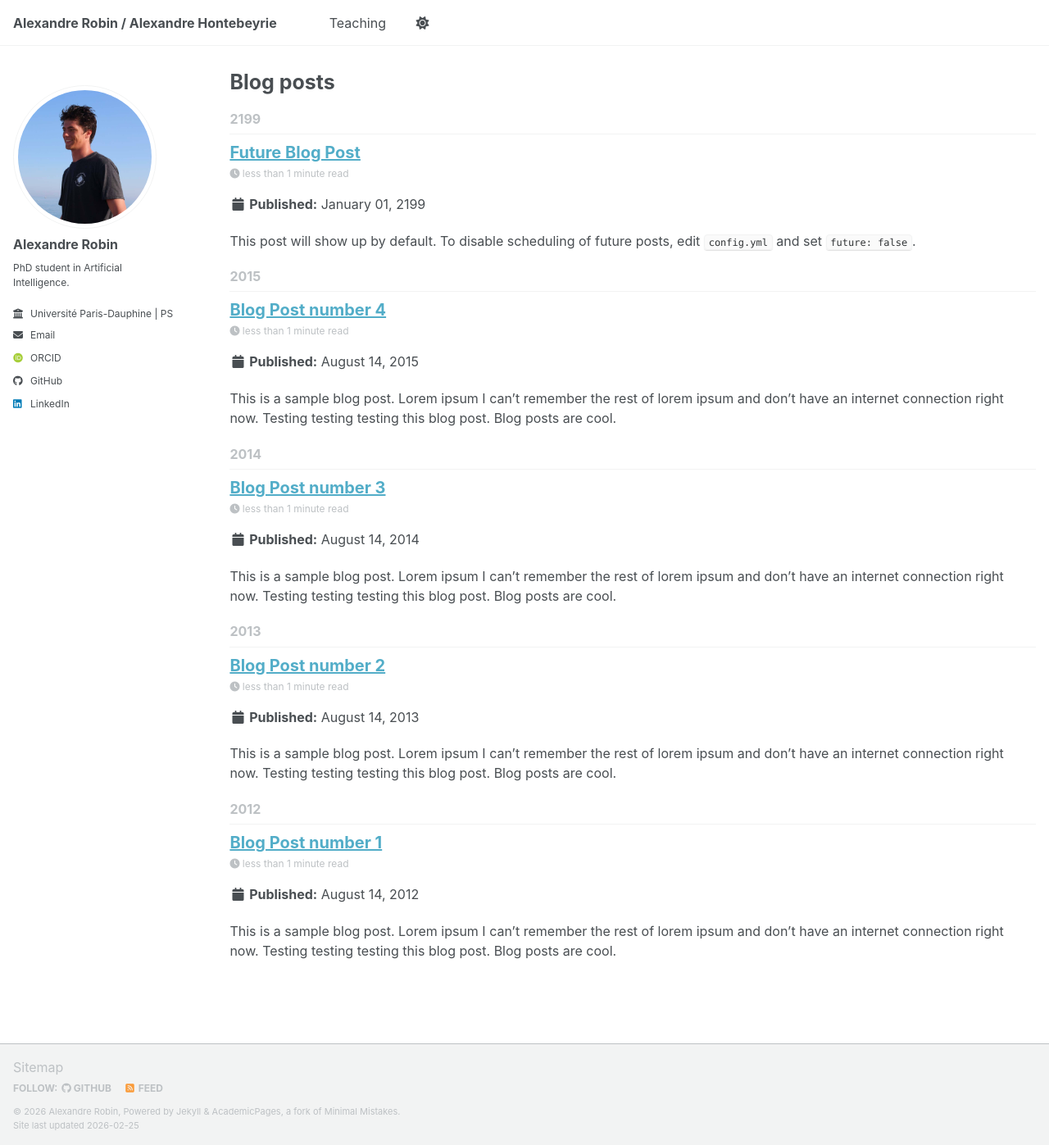
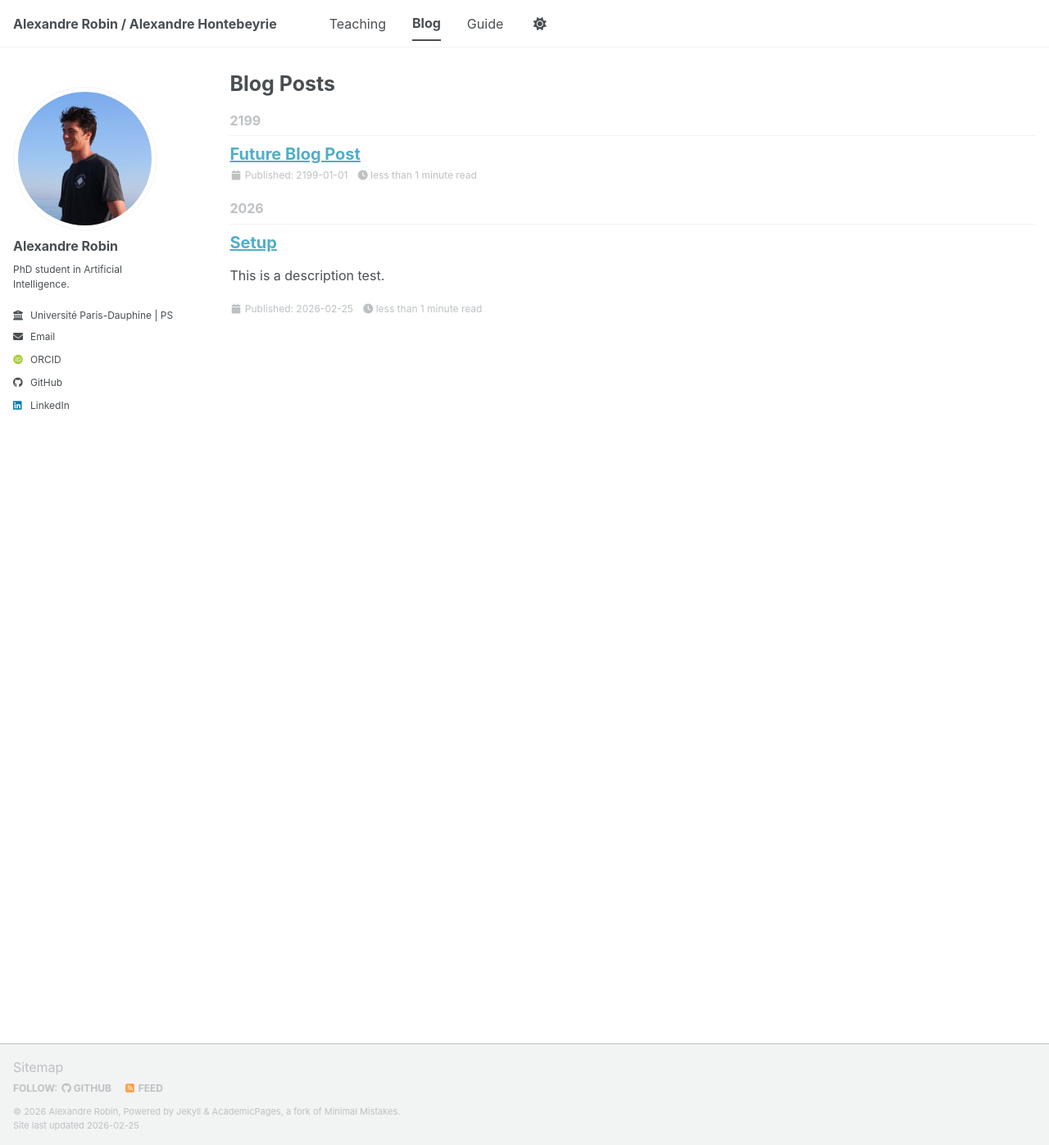
Before and after one commit to alexrob123/alexrob123.github.io, a Jekyll site: the page built from _pages/blog.html, in a window 1280 px wide and 1397 px high. Shown: the whole window at 82% size. Built offline with Jekyll 4.4.1, drawn with Linux system fonts in a browser that asks for light colours; some web fonts are replaced; a script bundle is joined from its source files by our own code; library files that are not in the unit come from our copies.

Commit message:
blog creation

```diff
--- a/_data/navigation.yml
+++ b/_data/navigation.yml
@@ -20,8 +20,8 @@ main:
   # - title: "Portfolio"
   #   url: /portfolio/
 
-  # - title: "Blog Posts"
-  #   url: /year-archive/
+  - title: "Blog"
+    url: /blog/
 
   # - title: "CV"
   #   url: /cv/
@@ -29,5 +29,5 @@ main:
   # - title: "CV"
   #   url: /cv-json/
 
-  # - title: "Guide"
-  #   url: /markdown/
+  - title: "Guide"
+    url: /markdown/
--- a/_includes/archive-single.html
+++ b/_includes/archive-single.html
@@ -14,6 +14,12 @@
 
 <div class="{{ include.type | default: "list" }}__item">
   <article class="archive__item" itemscope itemtype="http://schema.org/CreativeWork">
+    {% assign show_excerpt = include.show_excerpt %}
+    {% if show_excerpt == nil %}
+      {% assign show_excerpt = true %}
+    {% endif %}
+    {% assign compact_description_date = include.compact_description_date %}
+
     {% if include.type == "grid" and teaser %}
       <div class="archive__item-teaser">
         <img src=
@@ -34,22 +40,28 @@
       {% endif %}
     </h2>
 
-    {% if post.read_time %}
-      <p class="page__meta"><i class="fa fa-clock" aria-hidden="true"></i> {% include read-time.html %}</p>
+    {% if include.show_description and post.description %}
+      <p class="archive__item-excerpt" itemprop="description"{% if compact_description_date %} style="margin-bottom: 0;"{% endif %}>{{ post.description | markdownify }}</p>
     {% endif %}
 
         {% if post.collection == 'teaching' %}
           <!-- <p> {{ post.type }}, <i>{{ post.venue }}</i>, {{ post.date | default: "1900-01-01" | date: "%Y" }} </p> -->
-          <p class="page__meta">{{ post.type }}, <i>{{ post.venue }}</i>, {{ post.date | default: "1900-01-01" | date: "%Y" }}</p>
+          <p class="page__meta"{% if compact_description_date and include.show_description and post.description %} style="margin-top: 0;"{% endif %}>{{ post.type }}, <i>{{ post.venue }}</i>, {{ post.date | default: "1900-01-01" | date: "%Y" }}</p>
         {% elsif post.collection == 'publications' %}
-          <p>Published in <i>{{ post.venue }}</i>, {{ post.date | default: "1900-01-01" | date: "%Y" }} </p>
+          <p{% if compact_description_date and include.show_description and post.description %} style="margin-top: 0;"{% endif %}>Published in <i>{{ post.venue }}</i>, {{ post.date | default: "1900-01-01" | date: "%Y" }} </p>
         {% elsif post.date %}
-         <p class="page__date"><strong><i class="fa fa-fw fa-calendar" aria-hidden="true"></i> {{ site.data.ui-text[site.locale].date_label | default: "Published:" }}</strong> <time datetime="{{ post.date | default: "1900-01-01" | date_to_xmlschema }}">{{ post.date | default: "1900-01-01" | date: "%B %d, %Y" }}</time></p>
+          <p class="page__meta"{% if compact_description_date and include.show_description and post.description %} style="margin-top: 0;"{% endif %}>
+            <i class="fa fa-fw fa-calendar" aria-hidden="true"></i> {{ site.data.ui-text[site.locale].date_label | default: "Published:" }}
+            <time datetime="{{ post.date | default: "1900-01-01" | date_to_xmlschema }}">{{ post.date | default: "1900-01-01" | date: "%Y-%m-%d" }}</time>
+            {% if post.read_time %}
+              <span style="margin-left: 0.75em;"><i class="fa fa-clock" aria-hidden="true"></i> {% include read-time.html %}</span>
+            {% endif %}
+          </p>
         {% endif %}
 
-    {% if post.excerpt and site.read_more != 'enabled' %}
+    {% if show_excerpt and post.excerpt and site.read_more != 'enabled' %}
     <p class="archive__item-excerpt" itemprop="description">{{ post.excerpt | markdownify }}</p>
-    {% elsif post.excerpt and site.read_more == 'enabled' %}
+    {% elsif show_excerpt and post.excerpt and site.read_more == 'enabled' %}
     <p class="archive__item-excerpt" itemprop="description"><p>{{ post.excerpt | markdownify | remove: '<p>' | remove: '</p>' }}<strong><a href="{{ base_path }}{{ post.url }}" rel="permalink"> Read more</a></strong></p></p>
     {% endif %}
 
--- a/_pages/year-archive.html
+++ b/_pages/blog.html
@@ -15,5 +15,5 @@ redirect_from:
     <h2 id="{{ year | slugify }}" class="archive__subtitle">{{ year }}</h2>
     {% capture written_year %}{{ year }}{% endcapture %}
   {% endif %}
-  {% include archive-single.html %}
+  {% include archive-single.html show_description=true show_excerpt=false compact_description_date=true %}
 {% endfor %}
--- a/_posts/2012-08-14-blog-post-1.md
+++ /dev/null
@@ -1,20 +0,0 @@
----
-title: 'Blog Post number 1'
-date: 2012-08-14
-permalink: /posts/2012/08/blog-post-1/
-tags:
-  - cool posts
-  - category1
-  - category2
----
-
-This is a sample blog post. Lorem ipsum I can't remember the rest of lorem ipsum and don't have an internet connection right now. Testing testing testing this blog post. Blog posts are cool.
-
-Headings are cool
-======
-
-You can have many headings
-======
-
-Aren't headings cool?
-------
--- a/_posts/2013-08-14-blog-post-2.md
+++ /dev/null
@@ -1,20 +0,0 @@
----
-title: 'Blog Post number 2'
-date: 2013-08-14
-permalink: /posts/2013/08/blog-post-2/
-tags:
-  - cool posts
-  - category1
-  - category2
----
-
-This is a sample blog post. Lorem ipsum I can't remember the rest of lorem ipsum and don't have an internet connection right now. Testing testing testing this blog post. Blog posts are cool.
-
-Headings are cool
-======
-
-You can have many headings
-======
-
-Aren't headings cool?
-------
--- a/_posts/2014-08-14-blog-post-3.md
+++ /dev/null
@@ -1,20 +0,0 @@
----
-title: 'Blog Post number 3'
-date: 2014-08-14
-permalink: /posts/2014/08/blog-post-3/
-tags:
-  - cool posts
-  - category1
-  - category2
----
-
-This is a sample blog post. Lorem ipsum I can't remember the rest of lorem ipsum and don't have an internet connection right now. Testing testing testing this blog post. Blog posts are cool.
-
-Headings are cool
-======
-
-You can have many headings
-======
-
-Aren't headings cool?
-------
--- /dev/null
+++ b/_posts/2026-02-25-setup.md
@@ -0,0 +1,19 @@
+---
+title: "Setup"
+date: 2026-02-25
+permalink: /posts/setup/
+# description: "A recap of my working setup."
+description: "This is a description test."
+tags:
+  - setup
+---
+
+This is a test.
+
+<!-- # VS Code
+
+## LaTeX Workshop
+
+## Prettier
+
+## Ruff -->
```
Also changed, not shown: other parts of _pages/blog.html (+2 -2 lines), _posts/2015-08-14-blog-post-4.md (deleted, +0 -20 lines).
